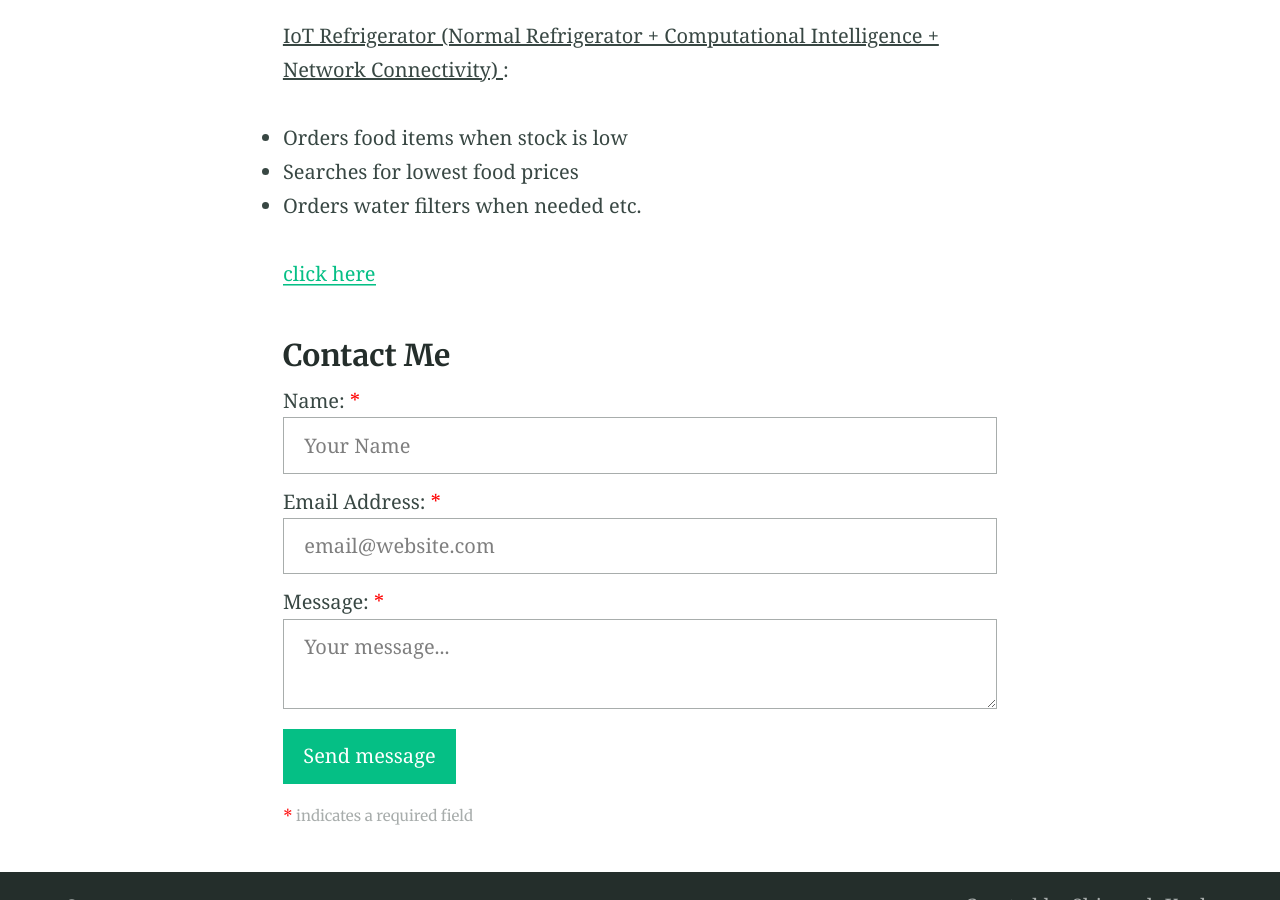
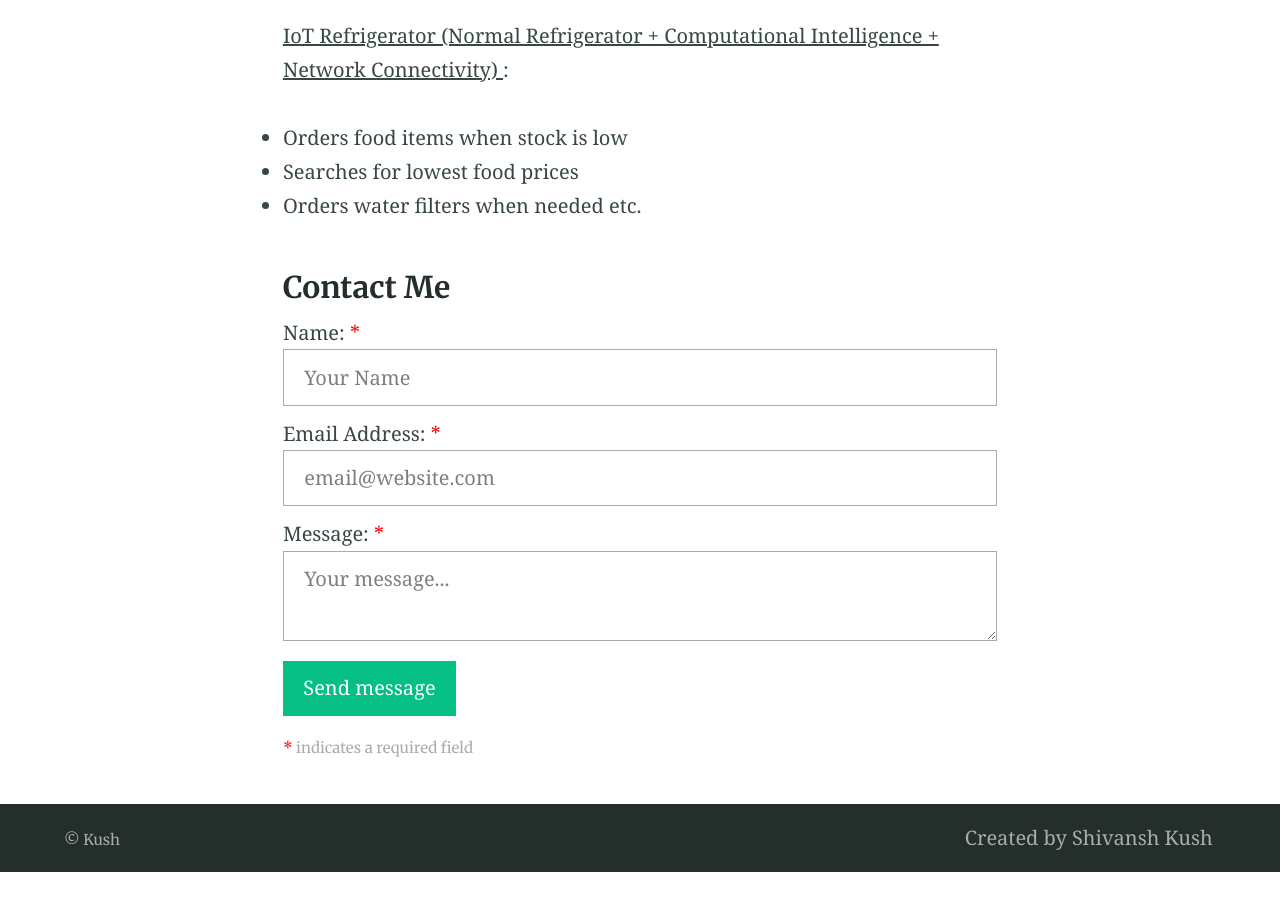
Before and after one commit to aka-Kush/aka-Kush.github.io, a Jekyll site: the page built from index.md, in a window 1280 px wide and 900 px high, scrolled down 1180 px. Built offline with Jekyll 4.4.1, drawn with Linux system fonts in a browser that asks for light colours; after the commit the page ends 2052 px from its top, so only the background shows below that.

Commit message:
Update index.md

```diff
--- a/index.md
+++ b/index.md
@@ -29,7 +29,6 @@ layout: page
 
 - Orders water filters when needed   etc.
 
-[click here](https://aka-kush.github.io/about/)
 
 ### Contact Me
 
```
